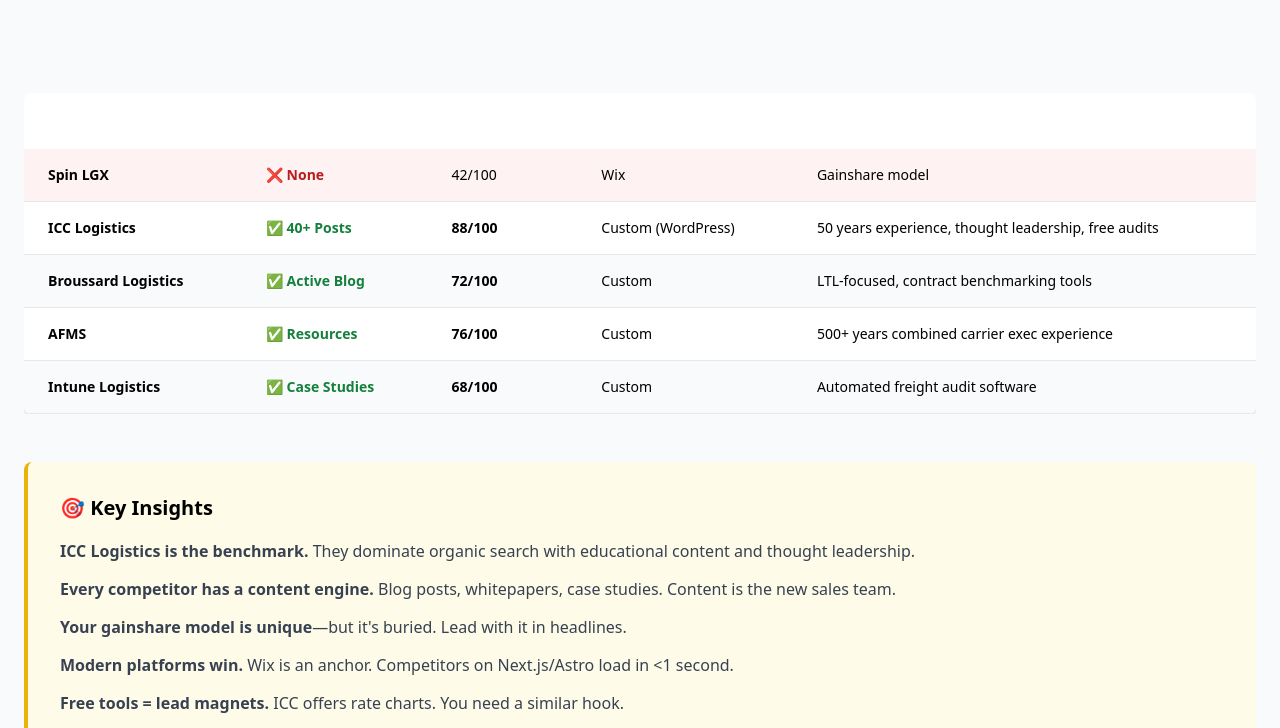
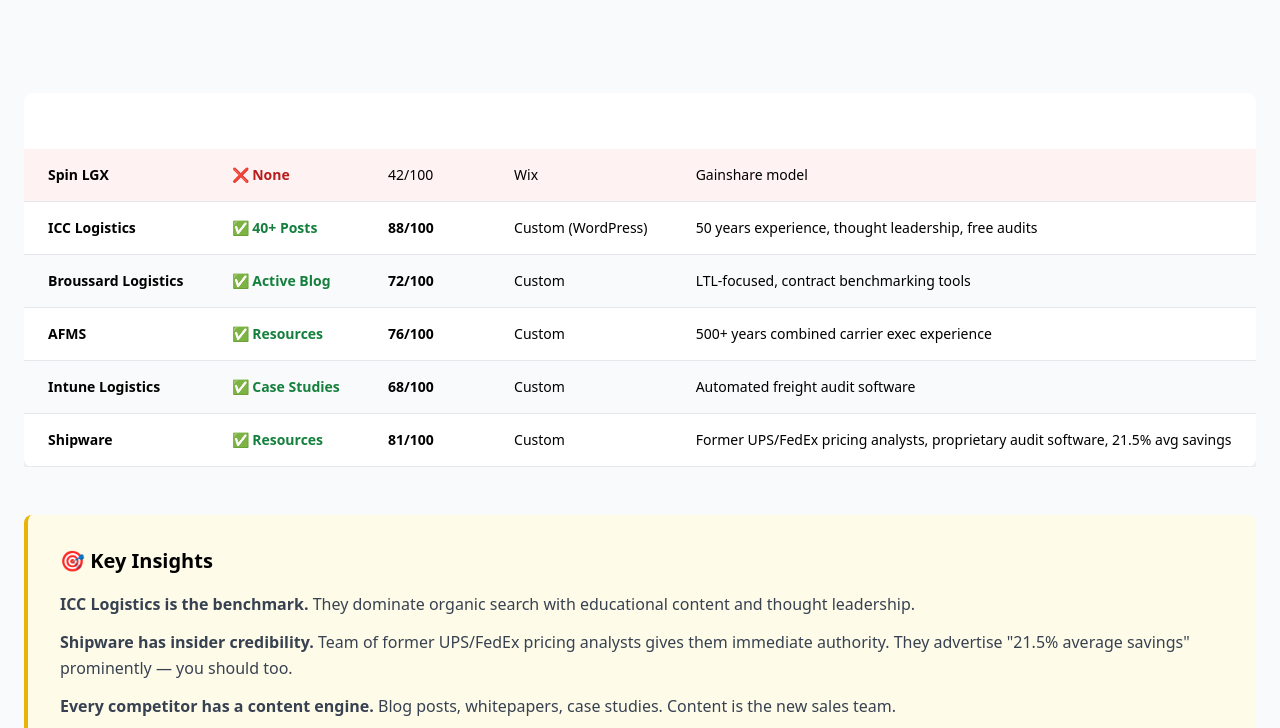
Before and after one commit to iambarabbas/spinlgx-audit, a plain HTML site: page competitors.html in a window 1280 px wide. Shown: the part 203-931 px from the top of the page. Drawn offline with nearby package versions, Linux system fonts and the light colour scheme.

Commit message:
Add Shipware to competitor analysis with insider credibility angle

```diff
--- a/competitors.html
+++ b/competitors.html
@@ -79,6 +79,13 @@
               <td class="px-6 py-4">Custom</td>
               <td class="px-6 py-4">Automated freight audit software</td>
             </tr>
+            <tr class="border-b">
+              <td class="px-6 py-4 font-semibold">Shipware</td>
+              <td class="px-6 py-4 text-green-700 font-semibold">✅ Resources</td>
+              <td class="px-6 py-4 font-semibold">81/100</td>
+              <td class="px-6 py-4">Custom</td>
+              <td class="px-6 py-4">Former UPS/FedEx pricing analysts, proprietary audit software, 21.5% avg savings</td>
+            </tr>
           </tbody>
         </table>
       </div>
@@ -87,10 +94,11 @@
         <h3 class="text-xl font-bold mb-4">🎯 Key Insights</h3>
         <ul class="space-y-3 text-gray-700 leading-relaxed">
           <li><strong>ICC Logistics is the benchmark.</strong> They dominate organic search with educational content and thought leadership.</li>
+          <li><strong>Shipware has insider credibility.</strong> Team of former UPS/FedEx pricing analysts gives them immediate authority. They advertise "21.5% average savings" prominently — you should too.</li>
           <li><strong>Every competitor has a content engine.</strong> Blog posts, whitepapers, case studies. Content is the new sales team.</li>
           <li><strong>Your gainshare model is unique</strong>—but it's buried. Lead with it in headlines.</li>
           <li><strong>Modern platforms win.</strong> Wix is an anchor. Competitors on Next.js/Astro load in &lt;1 second.</li>
-          <li><strong>Free tools = lead magnets.</strong> ICC offers rate charts. You need a similar hook.</li>
+          <li><strong>Free tools = lead magnets.</strong> ICC offers rate charts, Shipware has a savings calculator. You need a similar hook.</li>
         </ul>
       </div>
 
```
